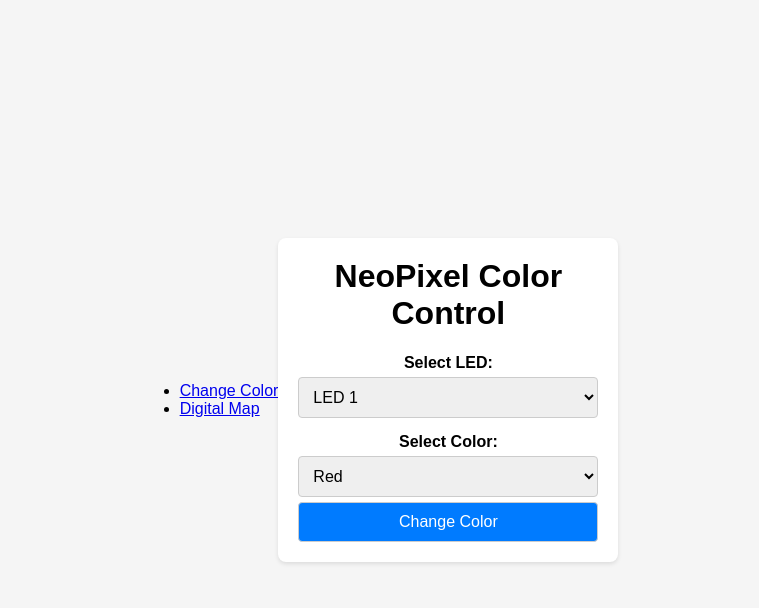
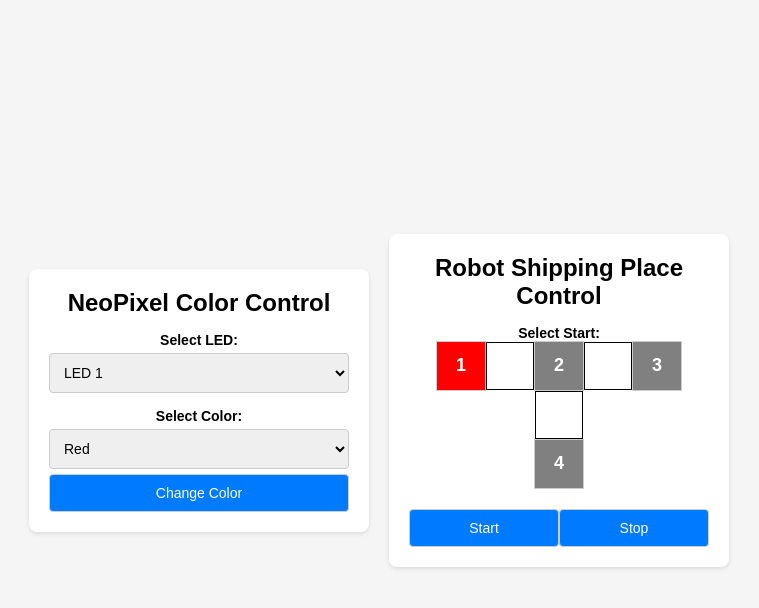
Before and after one commit to BasilMan69/Pieroelectric, a website: page static/index.html in a window 1280 px wide. Both pictures are taken after a click on the button "Change Color". Shown: the whole page, without its empty margins (261-1020 px from the left). Drawn offline with Linux system fonts and the light colour scheme.

Commit message:
update files to the working version

```diff
--- a/static/index.html
+++ b/static/index.html
@@ -4,9 +4,7 @@
 <head>
   <meta charset="UTF-8">
   <meta name="viewport" content="width=device-width, initial-scale=1.0">
-    <title>NeoPixel Color Control</title>
-    <link rel="stylesheet" type="text/css" href="./styles.css">
-
+  <title>NeoPixel & Robot Control</title>
   <style>
     body {
       font-family: Arial, sans-serif;
@@ -25,22 +23,26 @@
       border-radius: 8px;
       box-shadow: 0 2px 4px rgba(0, 0, 0, 0.1);
       width: 300px;
+      margin: 10px;
     }
 
     h1 {
       margin-top: 0;
+      font-size: 24px;
+      margin-bottom: 15px;
     }
 
     label {
       display: block;
       margin-top: 15px;
       font-weight: bold;
+      font-size: 14px;
     }
 
     select,
     button {
       padding: 10px;
-            font-size: 16px;
+      font-size: 14px;
       border: 1px solid #ccc;
       border-radius: 4px;
       width: 100%;
@@ -57,16 +59,50 @@
     button:hover {
       background-color: #0056b3;
     }
+
+    .map {
+      display: flex;
+      flex-direction: column;
+      align-items: center;
+    }
+
+    .row {
+      display: flex;
+      justify-content: center;
+      align-items: center;
+    }
+
+    .tile {
+      width: 46px;
+      height: 46px;
+      border: 1px solid black;
+      background-color: white;
+      flex: 0 0 auto;
+    }
+
+    .port-button {
+      background-color: gray;
+      margin: 0;
+      border-radius: 0;
+      width: 50px;
+      height: 50px;
+      flex: 0 0 auto;
+      display: flex;
+      justify-content: center;
+      align-items: center;
+      font-weight: bold;
+      font-size: 18px;
+    }
+
+    .start-stop-buttons {
+      display: flex;
+      justify-content: space-between;
+      margin-top: 15px;
+    }
   </style>
 </head>
 
 <body>
-    <nav>
-        <ul>
-            <li><a href="/pages/change_color">Change Color</a></li>
-            <li><a href="/pages/dig_map">Digital Map</a></li>
-        </ul>
-    </nav>
   <div class="container">
     <h1>NeoPixel Color Control</h1>
     <label for="ledSelect">Select LED:</label>
@@ -74,6 +110,7 @@
       <option value="1">LED 1</option>
       <option value="2">LED 2</option>
       <option value="3">LED 3</option>
+      <option value="4">LED 4</option>
     </select>
     <label for="colorSelect">Select Color:</label>
     <select id="colorSelect">
@@ -85,6 +122,30 @@
     </select>
     <button id="changeColorButton">Change Color</button>
   </div>
+
+  <div class="container">
+    <h1>Robot Shipping Place Control</h1>
+    <label for="ledSelect" id="routeSelect">Select Start:</label>
+    <div class="map">
+      <div class="row">
+        <button id="port1" class="port-button">1</button>
+        <div class="tile"></div>
+        <button id="port2" class="port-button">2</button>
+        <div class="tile"></div>
+        <button id="port3" class="port-button">3</button>
+      </div>
+      <div class="row">
+        <div class="tile"></div>
+      </div>
+      <div class="row">
+        <button id="port4" class="port-button">4</button>
+      </div>
+    </div>
+    <div class="start-stop-buttons">
+      <button id="Start">Start</button>
+      <button id="Stop">Stop</button>
+    </div>
+  </div>
   <script src="script.js"></script>
 </body>
 
--- a/static/script.js
+++ b/static/script.js
@@ -1,103 +1,106 @@
-
 document.addEventListener("DOMContentLoaded", function () {
   const colorSelect = document.getElementById("colorSelect");
   const changeColorButton = document.getElementById("changeColorButton");
   const ledSelect = document.getElementById("ledSelect");
+  const ports = [port1, port2, port3, port4];
   const select = document.getElementById("routeSelect");
-  const port1 = document.getElementById("port1");
-  const port2 = document.getElementById("port2");
-  const port3 = document.getElementById("port3");
-  const port4 = document.getElementById("port4");
   const start = document.getElementById("Start");
   const stop = document.getElementById("Stop");
   let startPlace;
   let endPlace;
 
-  // Create a WebSocket connection to the Express server WebSocket route
   const socket = new WebSocket("ws://localhost:81/ws");
 
-  socket.addEventListener("open", (event) => {
+  socket.addEventListener("open", () => {
     console.log("WebSocket connection opened");
   });
 
   socket.addEventListener("message", (event) => {
     console.log("Message received from server:", event.data);
-
   });
 
-  function sendColorChange(ledId, color) {
-    const data = {
-      ledId: ledId,
-      color: color
-    };
-    socket.send(JSON.stringify(data));
-  }
-
+  let ports_to_change = {};
 
   function choosePlace(id) {
+    const portElement = document.getElementById(id);
     if (startPlace && !endPlace) {
-      document.getElementById(id).style.backgroundColor = "red";
+      portElement.style.backgroundColor = "red";
+      ports_to_change.startPort = [parseInt(id.charAt(4)), 1];
       select.innerHTML = "Press Start!";
       endPlace = id[id.length - 1];
-      console.log(endPlace);
     } else if (!startPlace) {
-      document.getElementById(id).style.backgroundColor = "green";
+      portElement.style.backgroundColor = "green";
+      ports_to_change.endPort = [parseInt(id.charAt(4)), 3];
       select.innerHTML = "Choose End Place!";
       startPlace = id[id.length - 1];
-      console.log(startPlace);
     }
   }
 
   function stopRoute() {
-    port1.style.backgroundColor = "grey";
-    port2.style.backgroundColor = "grey";
-    port3.style.backgroundColor = "grey";
-    port4.style.backgroundColor = "grey";
+    ports.forEach((port) => (port.style.backgroundColor = "grey"));
+    for (let i = 1; i <= 4; i++) {
+      sendColorChange(i, 0);
+    }
     select.innerHTML = "Press Start!";
     startPlace = null;
     endPlace = null;
   }
 
   function findRoute(startPlace, endPlace) {
-    console.log(Math.abs(endPlace - startPlace));
-    if (
-      (Math.abs(endPlace - startPlace) > 2 ||
-        Math.abs(endPlace - startPlace) == 1) &&
-      startPlace != 2 &&
-      endPlace != 2
-    ) {
+    const distance = Math.abs(endPlace - startPlace);
+    if ((distance > 2 || distance === 1) && startPlace != 2 && endPlace != 2) {
       port2.style.backgroundColor = "yellow";
-    } else if (Math.abs(endPlace - startPlace) == 2) {
+      ports_to_change.middlePort = [2, 2];
+    } else if (distance === 2) {
       port2.style.backgroundColor = "green";
+      ports_to_change.middlePort = [2, 3];
     }
     select.innerHTML = "Route selected";
   }
 
-  port1.addEventListener("click", () => {
-    choosePlace("port1");
+  function changeAllPorts() {
+    const ports = Object.values(ports_to_change);
+    ports.forEach((port) => sendColorChange(port[0], port[1]));
+    ports_to_change = {};
+  }
+
+  ports.forEach((port) => {
+    port.addEventListener("click", () => {
+      choosePlace(port.id);
+    });
   });
-  port2.addEventListener("click", () => {
-    choosePlace("port2");
-  });
-  port3.addEventListener("click", () => {
-    choosePlace("port3");
-  });
-  port4.addEventListener("click", () => {
-    choosePlace("port4");
-  });
+
   start.addEventListener("click", () => {
     findRoute(startPlace, endPlace);
+    changeAllPorts();
   });
+
   stop.addEventListener("click", () => {
     stopRoute();
   });
 
-// Event listeners for color change buttons
+  function sendColorChange(ledId, color) {
+    const data = {
+      ledId: ledId,
+      color: color,
+    };
+    socket.send(JSON.stringify(data));
+  }
+
   changeColorButton.addEventListener("click", () => {
     const selectedLed = ledSelect.value;
     const selectedColor = colorSelect.value;
-    console.log("lol");
+    const colorMap = {
+      "1": "red",
+      "2": "yellow",
+      "3": "green",
+      "4": "white",
+      default: "gray",
+    };
+
+    const color = colorMap[selectedColor] || colorMap.default;
+
+    ports[selectedLed - 1].style.backgroundColor = color;
     sendColorChange(selectedLed, selectedColor);
   });
-
 });
```
Also changed, not shown: app.js (+54 -3 lines), 1 other file. Lines whose indentation alone changed are shown as unchanged.
